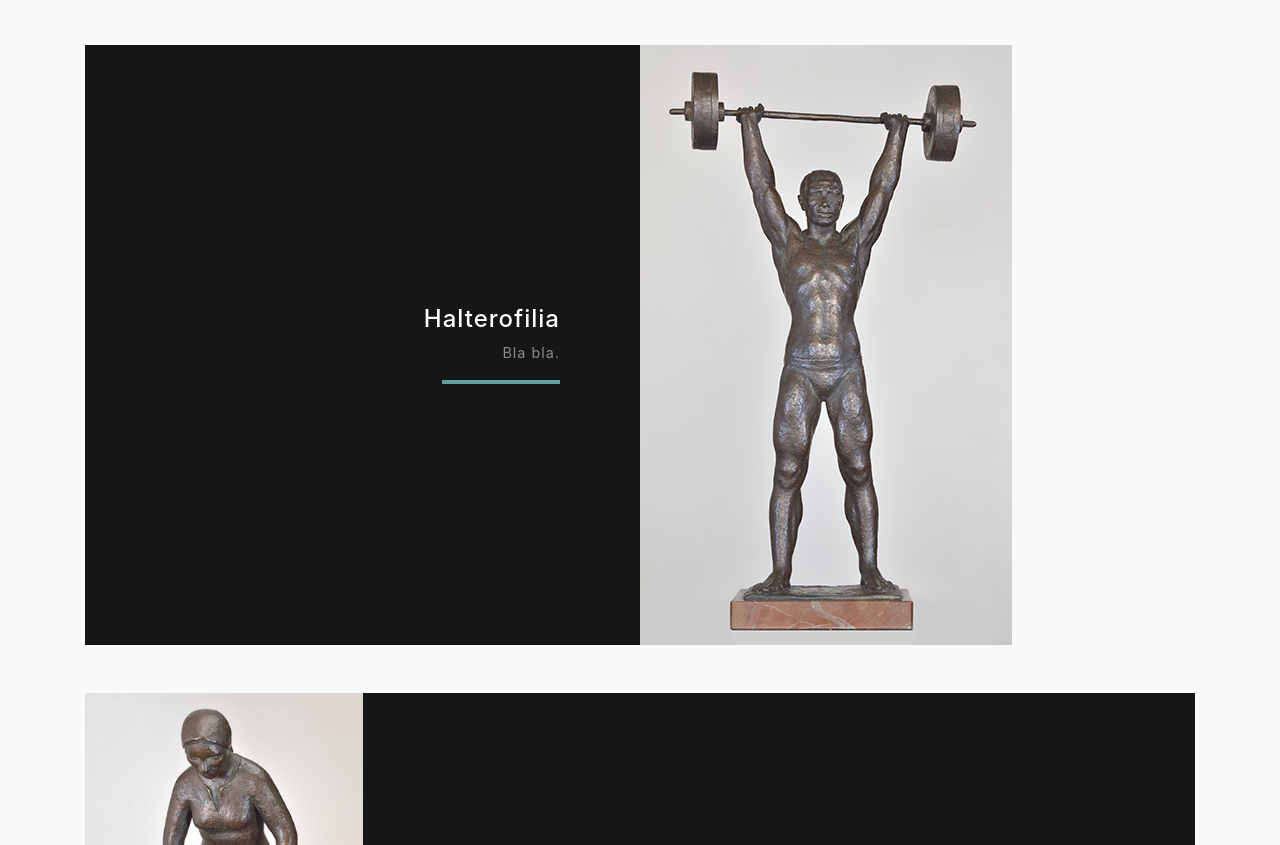
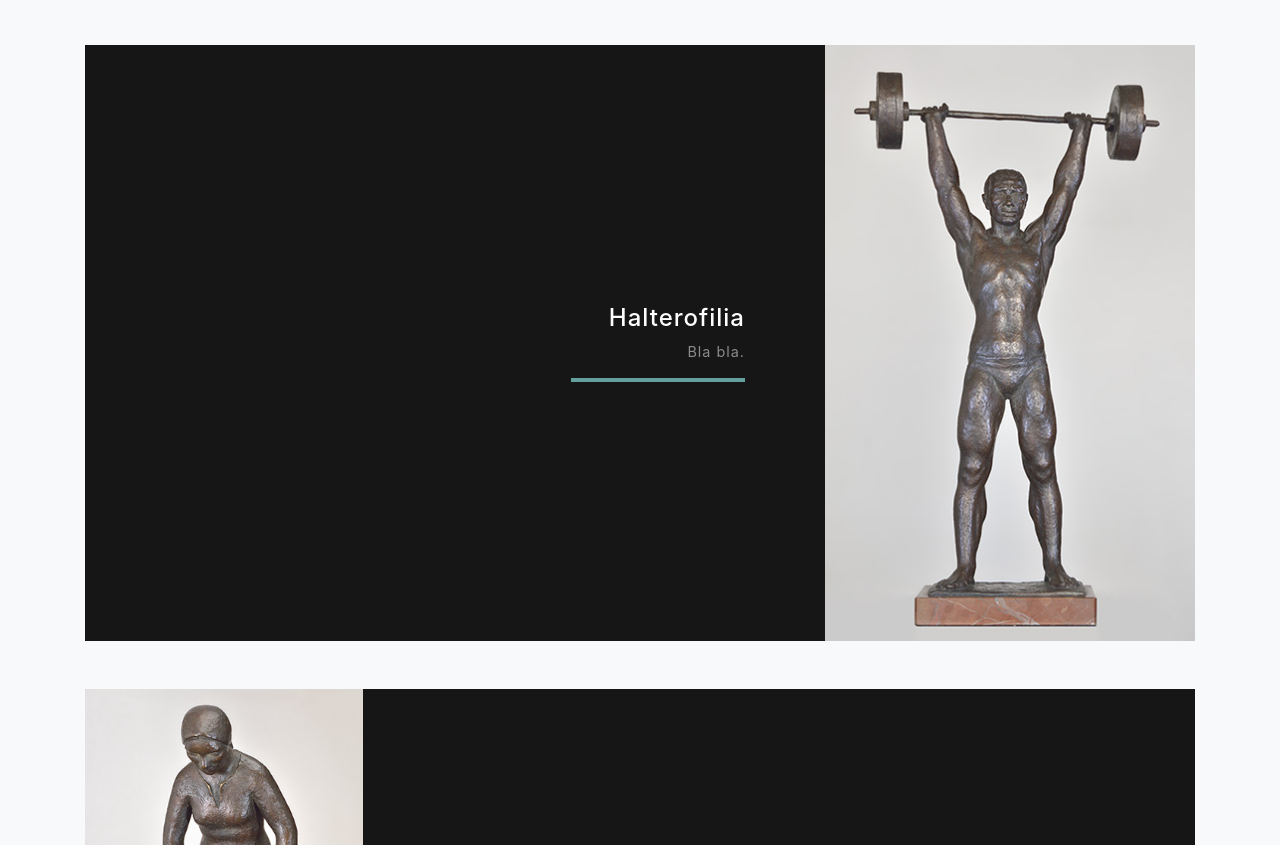
Before and after one commit to cur3n4/galandelamo, a website with bundled scripts: page index.html in a window 1280 px wide. Shown: the part 8360-9205 px from the top of the page. Built offline with nearby package versions, Linux system fonts and the light colour scheme.

Commit message:
Textos esculturas

```diff
--- a/index.html
+++ b/index.html
@@ -268,10 +268,10 @@
       </div>
 
       <div class="row justify-content-center no-gutters mb-5">
-        <div class="col-lg-6">
+        <div class="col-lg-4">
           <img class="img-fluid" src="img/halterofilia.jpg" alt="">
         </div>
-        <div class="col-lg-6 order-lg-first">
+        <div class="col-lg-8 order-lg-first">
           <div class="bg-black text-center h-100 project">
             <div class="d-flex h-100">
               <div class="project-text w-100 my-auto text-center text-lg-right">
```
